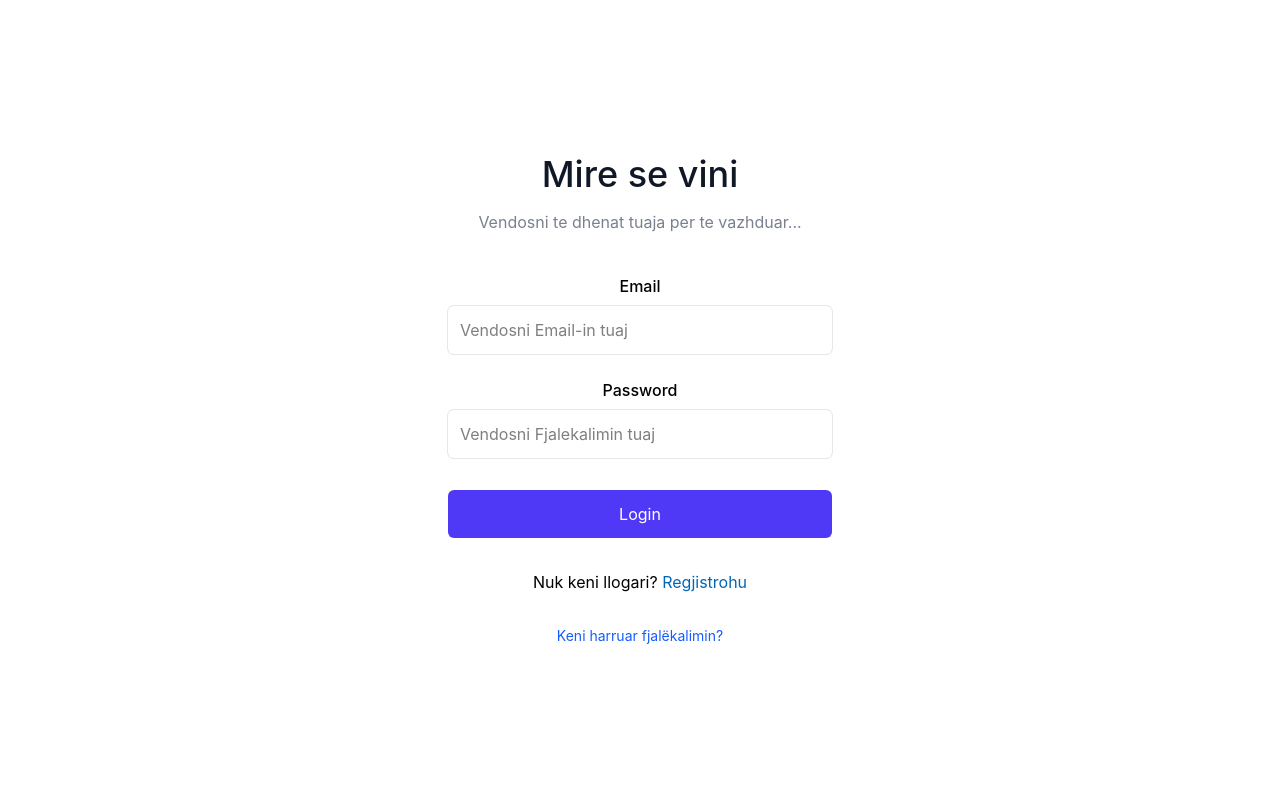
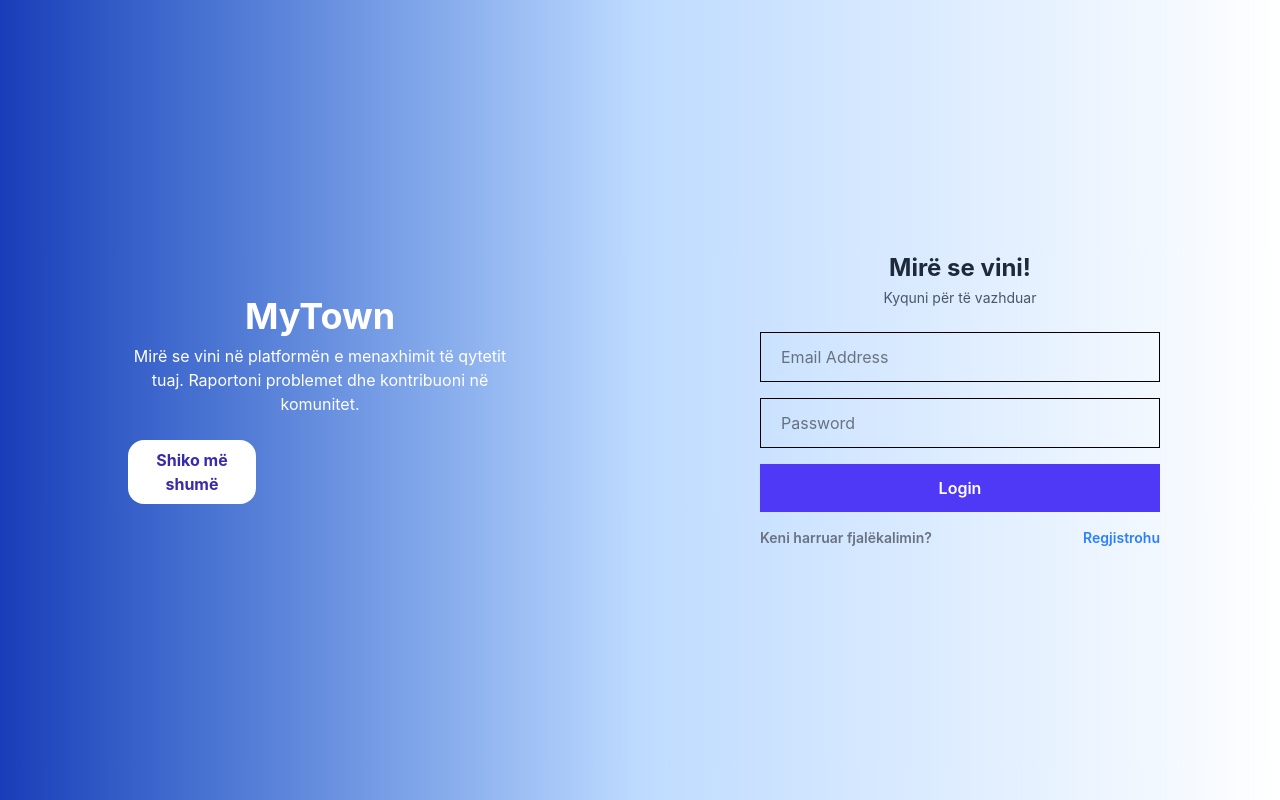
Before and after one commit to shpres1mKrasniqi/MyTown, a React (Vite) app in the folder frontend/: page / in a window 1280 px wide. Built offline with nearby package versions, Linux system fonts and the light colour scheme; the HTML template or start-up script is replaced by a standard one.

Commit message:
Rregullime ne UI per login dhe register

```diff
--- a/frontend/src/components/Login.jsx
+++ b/frontend/src/components/Login.jsx
@@ -1,7 +1,6 @@
 import { useState } from "react";
 import { login } from "../services/authService";
-import { useNavigate } from "react-router-dom";
-import { Link } from "react-router-dom";
+import { useNavigate, Link } from "react-router-dom";
 
 export default function Login() {
   const [form, setForm] = useState({
@@ -9,7 +8,7 @@ export default function Login() {
     password: "",
   });
   const [error, setError] = useState(null);
-
+  const [showMore, setShowMore] = useState(false);
   const navigate = useNavigate();
 
   const handleSubmit = async (e) => {
@@ -21,19 +20,13 @@ export default function Login() {
 
       const role = res.roles[0];
 
-      if (role === "Admin") {
-        navigate("/admin-dashboard");
-      } else if (role === "Staff") {
-        navigate("/staff-dashboard");
-      } else if (role === "Citizen") {
-        navigate("/citizen-dashboard");
-      }
+      if (role === "Admin") navigate("/admin-dashboard");
+      else if (role === "Staff") navigate("/staff-dashboard");
+      else if (role === "Citizen") navigate("/citizen-dashboard");
     } catch (err) {
       console.error(err);
-      if (err.response && err.response.data && err.response.data.message) {
+      if (err.response?.data?.message) {
         setError(err.response.data.message);
-      } else if (err.message) {
-        setError(err.message);
       } else {
         setError("Login dështoi. Ju lutem provoni përsëri.");
       }
@@ -41,67 +34,95 @@ export default function Login() {
   };
 
   return (
-    <main className="flex items-center justify-center w-full min-h-screen px-4">
-      <form onSubmit={handleSubmit} className="flex w-full flex-col max-w-96">
-        <h2 className="text-4xl font-medium text-gray-900">Mire se vini</h2>
+    <div className="h-screen flex bg-white">
+      <div className="hidden lg:flex w-1/2  bg-gradient-to-r from-blue-800 to-blue-200 justify-around items-center relative isolation-auto">
+        <div className="relative z-10 px-12">
+          <h1 className="text-white font-bold text-4xl">MyTown</h1>
+          <p className="text-white mt-2 max-w-sm">
+            Mirë se vini në platformën e menaxhimit të qytetit tuaj. Raportoni
+            problemet dhe kontribuoni në komunitet.
+          </p>
+          <button
+            onClick={() => setShowMore(!showMore)}
+            className="block w-32 bg-white text-indigo-800 mt-6 py-2 rounded-2xl font-bold hover:bg-gray-100 transition-all"
+          >
+            {showMore ? "Fsheh tekstin" : "Shiko më shumë"}
+          </button>
 
-        <p className="mt-4 text-base text-gray-500/90">
-          Vendosni te dhenat tuaja per te vazhduar...
+          {showMore && (
+            <p className="text-white mt-4 max-w-md transition-all duration-300">
+              MyTown është një platformë digjitale që synon të lidhë qytetarët
+              me komunën e tyre, duke mundësuar raportimin e problemeve, ndarjen
+              e shqetësimeve dhe pjesëmarrjen aktive në vendimmarrje. Platforma
+              promovon transparencën, komunikimin dhe përfshirjen qytetare për
+              një komunitet më të mirë.
             </p>
+          )}
+        </div>
+      </div>
+
+      {/* Pjesa e formes */}
+      <div className="flex w-full lg:w-1/2 justify-center items-center lg:bg-gradient-to-r from-blue-200  to-white sm:bg-white relative z-10">
+        <form
+          onSubmit={handleSubmit}
+          className="bg-whitesmoke p-6 w-full max-w-md"
+        >
+          <h1 className="text-gray-800 font-bold text-2xl mb-1">
+            Mirë se vini!
+          </h1>
+          <p className="text-sm text-gray-600 mb-6">Kyquni për të vazhduar</p>
 
           {error && (
-          <div className="mt-4 p-3 bg-red-100 border border-red-400 text-red-700 rounded text-sm">
+            <div className="mb-4 p-3 bg-red-100 text-red-700 rounded-lg text-sm">
               {error}
             </div>
           )}
 
-        <div className="mt-10">
-          <label className="font-medium">Email</label>
+          <div className="flex items-center border-1 py-3 px-3  mb-4">
             <input
               type="email"
-            name="email"
               required
-            placeholder="Vendosni Email-in tuaj"
-            className="mt-2 rounded-md ring ring-gray-200 focus:ring-2 focus:ring-indigo-600 outline-none px-3 py-3 w-full"
+              placeholder="Email Address"
               value={form.email}
               onChange={(e) => setForm({ ...form, email: e.target.value })}
+              className="bg-transparent pl-2 outline-none border-none w-full"
             />
           </div>
 
-        <div className="mt-6">
-          <label className="font-medium">Password</label>
+          <div className="flex items-center border-1 py-3 px-3  mb-4">
             <input
               type="password"
-            name="password"
               required
-            placeholder="Vendosni Fjalekalimin tuaj"
-            className="mt-2 rounded-md ring ring-gray-200 focus:ring-2 focus:ring-indigo-600 outline-none px-3 py-3 w-full"
+              placeholder="Password"
               value={form.password}
               onChange={(e) => setForm({ ...form, password: e.target.value })}
+              className="pl-2 outline-none border-none w-full"
             />
           </div>
 
           <button
             type="submit"
-          className="mt-8 py-3 w-full cursor-pointer rounded-md bg-indigo-600 text-white transition hover:bg-indigo-700"
+            className="block w-full bg-indigo-600 mt-4 py-3 text-white font-semibold hover:bg-indigo-700 transition-all hover:cursor-pointer"
           >
             Login
           </button>
 
-        <p className="text-center py-8">
-          Nuk keni llogari?{" "}
-          <a href="/create-citizen" className="text-[#0067b8] hover:underline">
-            Regjistrohu
-          </a>
-        </p>
-
+          <div className="flex justify-between mt-4 text-sm">
             <Link
               to="/forgot-password"
-          className="text-sm text-blue-600 hover:underline"
+              className="text-gray-500 hover:text-blue-500 font-semibold"
             >
               Keni harruar fjalëkalimin?
             </Link>
+            <Link
+              to="/create-citizen"
+              className="text-blue-500 hover:underline font-semibold"
+            >
+              Regjistrohu
+            </Link>
+          </div>
         </form>
-    </main>
+      </div>
+    </div>
   );
 }
--- a/frontend/src/pages/CreateCitizen.jsx
+++ b/frontend/src/pages/CreateCitizen.jsx
@@ -1,7 +1,6 @@
 import { useEffect, useState } from "react";
 import { toast } from "react-toastify";
-import "react-toastify/dist/ReactToastify.css";
-import { Navigate, useNavigate } from "react-router-dom";
+import { useNavigate } from "react-router-dom";
 
 import { idScanService } from "../services/idScanService";
 import { citizenService } from "../services/citizenService";
@@ -27,13 +26,13 @@ export default function CreateCitizen() {
   const [komunat, setKomunat] = useState([]);
   const [errors, setErrors] = useState({});
   const [form, setForm] = useState(initialForm);
+
   const navigate = useNavigate();
+
   const showToast = (type, message) => {
     toast.dismiss();
-
     toast[type](message, {
       toastId: "main-toast",
-      onClick: () => toast.dismiss("main-toast"),
     });
   };
 
@@ -46,7 +45,7 @@ export default function CreateCitizen() {
       const res = await komunaService.getAll();
       setKomunat(res.data);
     } catch (err) {
-      console.error("Gabim gjatë marrjes së komunave:", err);
+      console.error(err);
     }
   };
 
@@ -70,8 +69,10 @@ export default function CreateCitizen() {
         nationality: data.nationality || "",
         placeOfBirth: data.placeOfBirth || "",
       }));
+      showToast("success", "Dokumenti u skenua me sukses!");
     } catch (err) {
-      console.error("Scan error:", err);
+      console.error(err);
+      showToast("error", "Skenimi dështoi. Provoni përsëri.");
     } finally {
       setLoading(false);
     }
@@ -96,186 +97,179 @@ export default function CreateCitizen() {
     setErrors({});
 
     try {
-      const payload = {
+      await citizenService.create({
         ...form,
         komunaId: Number(form.komunaId),
-      };
+      });
 
-      await citizenService.create(payload);
-
-      showToast("success", "Qytetari u krijua me sukses!");
-      setForm(initialForm);
-      setFile(null);
+      showToast("success", "Llogaria e qytetarit u krijua me sukses!");
       navigate("/");
     } catch (err) {
-      console.error("Create citizen error:", err);
-
       const responseErrors = err.response?.data?.errors;
 
       if (responseErrors) {
-        const formattedErrors = {};
-
+        const formatted = {};
         Object.keys(responseErrors).forEach((key) => {
-          const fieldName = key.charAt(0).toLowerCase() + key.slice(1);
-          formattedErrors[fieldName] = responseErrors[key][0];
+          const k = key.charAt(0).toLowerCase() + key.slice(1);
+          formatted[k] = responseErrors[key][0];
         });
-
-        setErrors(formattedErrors);
+        setErrors(formatted);
         return;
       }
 
-      const backendMessage =
-        err.response?.data?.message ||
-        err.response?.data?.title ||
-        "Ndodhi një gabim gjatë krijimit të qytetarit.";
-
-      showToast("error", backendMessage);
+      showToast("error", "Gabim gjatë krijimit të llogarisë.");
     }
   };
 
   const fields = [
-    { name: "firstName", label: "Emri", type: "text" },
-    { name: "lastName", label: "Mbiemri", type: "text" },
-    { name: "personalNumber", label: "Numri ID/Nr.Personal", type: "text" },
-    { name: "dateOfBirth", label: "Data e Lindjes", type: "date" },
-    { name: "nationality", label: "Shtetësia", type: "text" },
-    { name: "placeOfBirth", label: "Vendi i Lindjes", type: "text" },
-    { name: "email", label: "Email Adresa", type: "email" },
-    { name: "password", label: "Fjalëkalimi", type: "password" },
-    { name: "phoneNumber", label: "Nr. Telefonit", type: "tel" },
+    { name: "firstName", placeholder: "Emri" },
+    { name: "lastName", placeholder: "Mbiemri" },
+    { name: "personalNumber", placeholder: "Numri Personal" },
+    { name: "dateOfBirth", type: "date", placeholder: "Datëlindja" },
+    { name: "nationality", placeholder: "Shtetësia" },
+    { name: "placeOfBirth", placeholder: "Vendlindja" },
+    { name: "email", placeholder: "Email Adresa", type: "email" },
+    { name: "password", placeholder: "Fjalëkalimi", type: "password" },
+    { name: "phoneNumber", placeholder: "Numri i Telefonit" },
   ];
 
   return (
-    <div className="min-h-screen bg-[#f2f2f2] py-12 px-4 font-sans text-[#1b1b1b]">
-      <div className="max-w-[860px] mx-auto bg-white shadow-md border border-gray-200">
-        <div className="p-8 border-b border-gray-100">
-          <h2 className="text-2xl font-semibold text-[#1b1b1b]">
-            Krijo llogarinë
-          </h2>
-          <p className="text-[#666] mt-1 text-[15px]">
-            Plotësoni të dhënat manualisht ose përdorni skanimin AI.
+    <div className="h-screen flex flex-col lg:flex-row">
+      <div className="flex w-full lg:w-1/2 bg-gradient-to-r from-blue-800 to-blue-200 justify-around items-center p-8 lg:p-0">
+        <div className="max-w-md">
+          <h1 className="text-white font-bold text-4xl">
+            Regjistrohu si qytetar
+          </h1>
+          <p className="text-blue-100 mt-3">
+            Krijoni llogarinë tuaj në MyTown ose përdorni shërbimin inteligjent
+            AI Scan duke ngarkuar një foto të letërnjoftimit/pasaportës.
           </p>
-        </div>
 
-        <div className="p-8">
-          <div className="mb-10 p-5 bg-[#f3f2f1] border-l-4 border-[#0067b8]">
-            <label className="block text-sm font-semibold text-gray-700 mb-3">
+          <div className="mt-8 bg-black/20 p-6 border border-white/10 backdrop-blur-sm rounded-none">
+            <label className="block text-white text-sm font-medium mb-2">
               Skano Letërnjoftimin (AI Scan)
             </label>
-
-            <div className="flex flex-col sm:flex-row gap-3 items-center">
             <input
               type="file"
-                accept="image/*,application/pdf"
               onChange={(e) => setFile(e.target.files[0])}
-                className="block w-full text-sm text-gray-500 file:mr-4 file:py-2 file:px-4 file:border file:border-gray-300 file:bg-white file:text-gray-700 hover:file:bg-gray-50 cursor-pointer"
+              className="text-white text-sm w-full file:mr-4 file:py-2 file:px-4 file:rounded-none file:border-0 file:text-sm file:font-semibold file:bg-white file:text-blue-800 hover:file:bg-blue-50 cursor-pointer"
             />
 
             <button
               type="button"
               onClick={handleScan}
               disabled={loading || !file}
-                className={`px-6 py-2 text-[15px] transition-all min-w-[160px] ${
-                  loading || !file
-                    ? "bg-gray-200 text-gray-400 cursor-not-allowed"
-                    : "bg-white border border-[#0067b8] text-[#0067b8] hover:bg-[#f3f2f1]"
-                }`}
+              className="block w-full bg-white text-blue-800 mt-4 py-2.5 rounded-none font-bold tracking-wide transition hover:bg-blue-50 disabled:opacity-50 disabled:cursor-not-allowed uppercase text-xs"
             >
-                {loading ? "Duke u skanuar..." : "Skano Dokumentin"}
+              {loading ? "Duke skenuar..." : "Skano Dokumentin"}
             </button>
           </div>
         </div>
+      </div>
 
-          <form onSubmit={handleSubmit} className="space-y-6">
-            <div className="grid grid-cols-1 md:grid-cols-2 gap-x-8 gap-y-6">
-              {fields.map((field) => (
-                <div key={field.name}>
-                  <label className="block text-[14px] font-semibold text-gray-700 mb-1">
-                    {field.label}
+      <div className="flex w-full lg:w-1/2 justify-center items-center lg:bg-gradient-to-r from-blue-200  to-white sm:bg-white py-12 lg:py-0 overflow-y-auto h-full">
+        <form onSubmit={handleSubmit} className="w-11/12 max-w-md my-auto px-4">
+          <h1 className="text-gray-900 font-bold text-3xl mb-1 tracking-tight">
+            Krijo Llogari
+          </h1>
+          <p className="text-sm text-gray-500 mb-8">
+            Plotësoni formularin e mëposhtëm me të dhënat tuaja zyrtare.
+          </p>
+
+          <div className="space-y-4">
+            {fields.map((f) => (
+              <div key={f.name} className="w-full">
+                {f.type === "date" && (
+                  <label className="block text-xs font-semibold text-gray-400 mb-1 uppercase tracking-wider text-left">
+                    Datëlindja
                   </label>
-
+                )}
+                <div
+                  className={`flex items-center border bg-white/20 backdrop-blur-sm px-3 py-2.5 rounded-none transition-all ${
+                    errors[f.name]
+                      ? "border-red-500 bg-red-50/10 focus-within:ring-1 focus-within:ring-red-500"
+                      : "border-1 focus-within:border-blue-600 focus-within:bg-white"
+                  }`}
+                >
                   <input
-                    type={field.type}
-                    name={field.name}
-                    value={form[field.name]}
+                    type={f.type || "text"}
+                    name={f.name}
+                    value={form[f.name]}
                     onChange={handleChange}
-                    placeholder={field.label}
-                    className={`w-full px-0 py-1.5 border-b outline-none transition-colors placeholder:text-gray-300 text-[15px] ${
-                      errors[field.name]
-                        ? "border-red-500 focus:border-red-500"
-                        : "border-gray-400 focus:border-[#0067b8]"
-                    }`}
+                    placeholder={f.type === "date" ? "" : f.placeholder}
+                    className="bg-transparent outline-none w-full text-gray-800 placeholder-gray-400 text-sm"
                   />
-
-                  {errors[field.name] && (
-                    <p className="text-red-500 text-sm mt-1">
-                      {errors[field.name]}
+                </div>
+                {errors[f.name] && (
+                  <p className="text-red-500 text-xs mt-1 font-medium">
+                    {errors[f.name]}
                   </p>
                 )}
               </div>
             ))}
 
-              <div>
-                <label className="block text-[14px] font-semibold text-gray-700 mb-1">
-                  Komuna
-                </label>
-
+            <div className="w-full">
+              <div
+                className={`flex items-center border bg-white/20 backdrop-blur-sm px-3 py-2.5 rounded-none transition-all ${
+                  errors.komunaId
+                    ? "border-red-500 bg-red-50/10"
+                    : "border-1 focus-within:border-blue-600 focus-within:bg-white"
+                }`}
+              >
                 <select
                   name="komunaId"
                   value={form.komunaId}
                   onChange={handleChange}
-                  className={`w-full px-0 py-1.5 border-b outline-none bg-transparent text-[15px] ${
-                    errors.komunaId
-                      ? "border-red-500 focus:border-red-500"
-                      : "border-gray-400 focus:border-[#0067b8]"
-                  }`}
+                  className="w-full outline-none bg-transparent text-sm text-gray-400 cursor-pointer"
                 >
-                  <option value="">Zgjedh komunën</option>
-                  {komunat.map((komuna) => (
-                    <option key={komuna.id} value={komuna.id}>
-                      {komuna.name}
+                  <option value="" className="text-gray-400">
+                    Përzgjidhni Komunën
+                  </option>
+                  {komunat.map((k) => (
+                    <option key={k.id} value={k.id}>
+                      {k.name}
                     </option>
                   ))}
                 </select>
-
+              </div>
               {errors.komunaId && (
-                  <p className="text-red-500 text-sm mt-1">{errors.komunaId}</p>
+                <p className="text-red-500 text-xs mt-1 font-medium">
+                  {errors.komunaId}
+                </p>
               )}
             </div>
 
-              <div className="md:col-span-2">
-                <label className="block text-[14px] font-semibold text-gray-700 mb-1">
-                  Adresa
-                </label>
-
+            <div className="w-full">
+              <div
+                className={`flex items-center border bg-white/20 backdrop-blur-sm px-3 py-2.5 rounded-none transition-all ${
+                  errors.address
+                    ? "border-red-500 bg-red-50/10"
+                    : "border-1 focus-within:border-blue-600 focus-within:bg-white"
+                }`}
+              >
                 <input
                   name="address"
                   value={form.address}
                   onChange={handleChange}
-                  placeholder="Prishtine, Veternik, Rruga B, 15"
-                  className={`w-full px-0 py-1.5 border-b outline-none transition-colors text-[15px] ${
-                    errors.address
-                      ? "border-red-500 focus:border-red-500"
-                      : "border-gray-400 focus:border-[#0067b8]"
-                  }`}
+                  placeholder="Adresa e Vendbanimit"
+                  className="outline-none bg-transparent w-full text-gray-800 placeholder-gray-400 text-sm"
                 />
-
+              </div>
               {errors.address && (
-                  <p className="text-red-500 text-sm mt-1">{errors.address}</p>
+                <p className="text-red-500 text-xs mt-1 font-medium">
+                  {errors.address}
+                </p>
               )}
             </div>
           </div>
 
-            <div className="pt-8 flex justify-end">
           <button
             type="submit"
-                className="bg-[#0067b8] hover:bg-[#005da6] text-white font-normal py-2 px-10 text-[15px] min-w-[120px] transition-colors"
+            className="block w-full bg-blue-600 hover:bg-blue-700 mt-8 py-3 rounded-none text-white font-bold hover:cursor-pointer tracking-wide transition uppercase text-sm shadow-sm"
           >
             Krijo Profilin
           </button>
-            </div>
         </form>
-        </div>
       </div>
     </div>
   );
```
Lines whose indentation alone changed are shown as unchanged.
